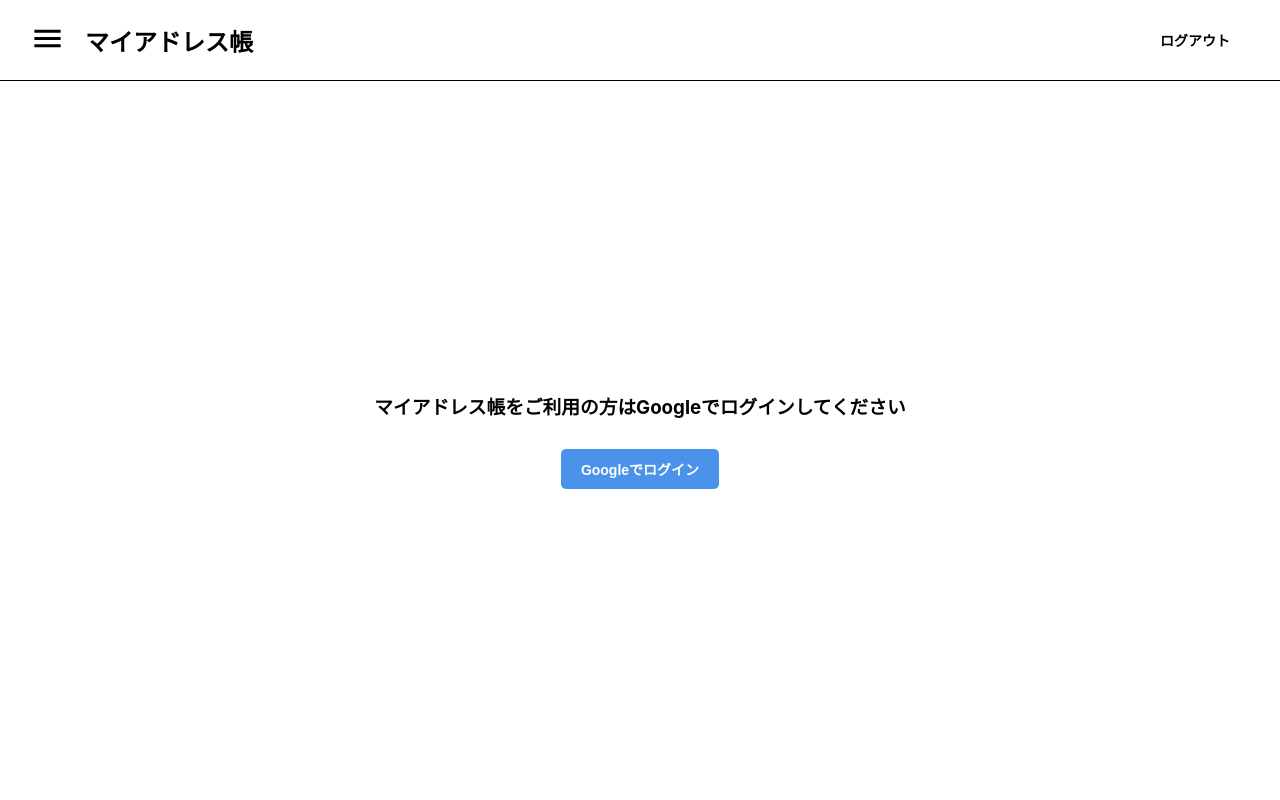
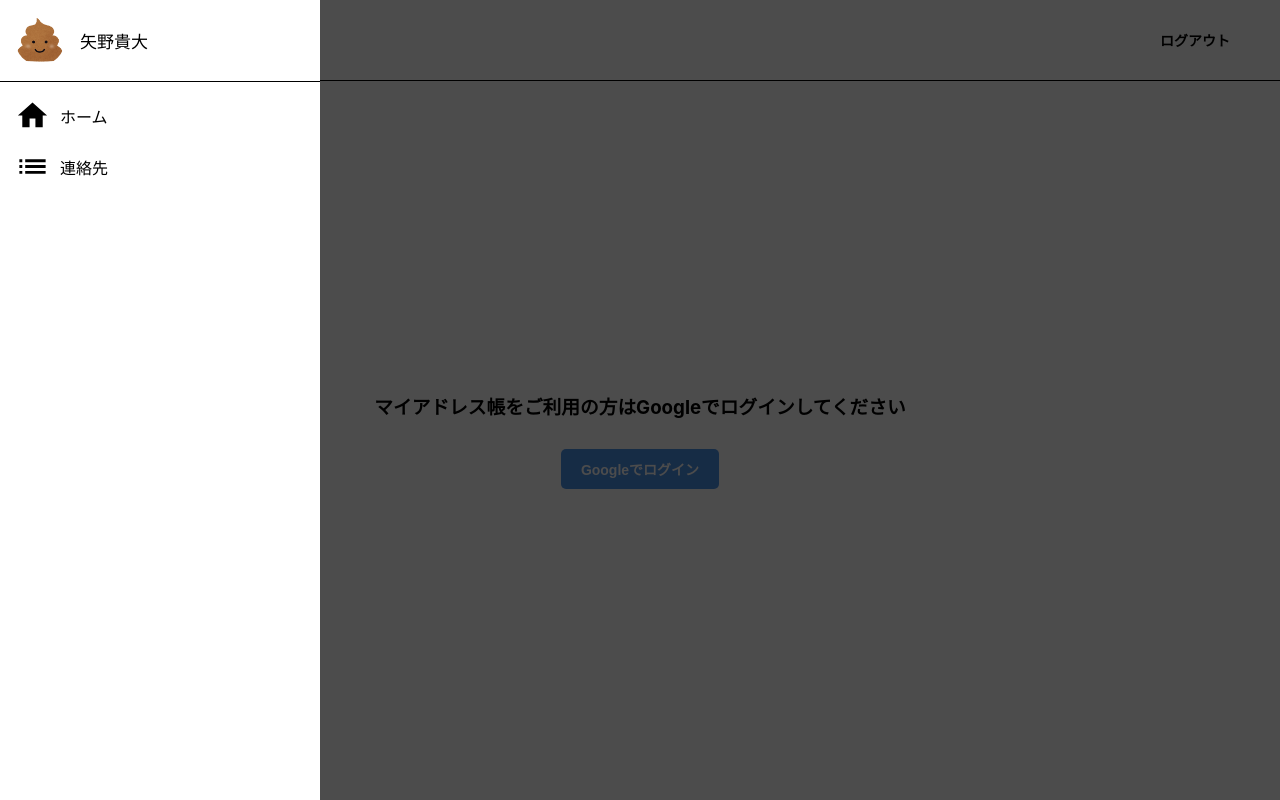
Before and after one commit to planb-yano/address-clone-app, a React (Create React App) app: page / in a window 1280 px wide. Both pictures are taken after a click on the element 47 px from the left and 40 px from the top of the page. Built offline with nearby package versions, Linux system fonts and the light colour scheme.

Commit message:
モーダルの実装とサイドバーの作成

```diff
--- a/src/App.scss
+++ b/src/App.scss
@@ -1,3 +1,3 @@
-h1, h2, h3, h4 {
+h1, h2, h3, h4, p {
     margin: 0;
 }
--- a/src/App.tsx
+++ b/src/App.tsx
@@ -1,13 +1,19 @@
-import React from "react";
+import { useState } from "react";
 import "./App.scss";
 import Header from "./components/header/Header";
 import Home from "./pages/home/Home";
+import Sidebar from "./components/sidebar/Sidebar";
 
 function App() {
-  return <div className="App">
-    <Header />
-    <Home />
-  </div>;
+  const [isModalOpen, setIsModalOpen] = useState<boolean>(false);
+
+  return (
+    <div className="App">
+      {isModalOpen ? <Sidebar setIsModalOpen={setIsModalOpen} /> : null}
+      <Header setIsModalOpen={setIsModalOpen} />
+      <Home />
+    </div>
+  );
 }
 
 export default App;
--- a/src/components/header/Header.tsx
+++ b/src/components/header/Header.tsx
@@ -2,11 +2,20 @@ import React from "react";
 import MenuIcon from "@mui/icons-material/Menu";
 import "./Header.scss";
 
-const Header = () => {
+type Props = {
+  setIsModalOpen: React.Dispatch<React.SetStateAction<boolean>>;
+};
+
+const Header = (props: Props) => {
+  const { setIsModalOpen } = props;
+
+  const handleModal = () => {
+    setIsModalOpen(true);
+  };
   return (
     <div className="header">
       <div className="headerLeft">
-        <div className="headerIcon">
+        <div className="headerIcon" onClick={handleModal}>
           <MenuIcon fontSize="large" />
         </div>
         <h2>マイアドレス帳</h2>
--- /dev/null
+++ b/src/components/sidebar/Sidebar.scss
@@ -0,0 +1,50 @@
+.sidebar {
+    .overlay {
+        display: flex;
+        position: fixed;
+        top: 0;
+        left: 0;
+        width: 100%;
+        height: 100vh;
+        background-color: rgba(0,0,0,0.7);
+        .sidebarLeft {
+            background-color: white;
+            flex: .25;
+            height: 100vh;
+            .sidebarHeader {
+                display: flex;
+                align-items: center;
+                padding: 15px 10px 16px 15px;
+                border-bottom: 1px solid black;
+                img {
+                    width: 50px;
+                    border-radius: 50%;
+                    margin-right: 15px;
+                }
+                .userName {
+                    font-size: 17px;
+                }
+            }
+        }
+        .sidebarMain {
+            .sidebarMainHome {
+                display: flex;
+                align-items: center;
+                margin: 16px 10px 16px 15px;
+                cursor: pointer;
+                .MuiSvgIcon-root {
+                    margin-right: 10px;
+                }
+            }
+            .sidebarMainAddress {
+                display: flex;
+                align-items: center;
+                margin: 0 10px 16px 15px;
+                cursor: pointer;
+                .MuiSvgIcon-root {
+                    margin-right: 10px;
+                }
+            }
+        }
+    }
+}
--- /dev/null
+++ b/src/components/sidebar/Sidebar.tsx
@@ -0,0 +1,41 @@
+import React from "react";
+import "./Sidebar.scss";
+import HomeIcon from "@mui/icons-material/Home";
+import ListIcon from "@mui/icons-material/List";
+
+type Props = {
+  setIsModalOpen: React.Dispatch<React.SetStateAction<boolean>>;
+};
+
+const Sidebar = (props: Props) => {
+  const { setIsModalOpen } = props;
+
+  const handleClose = () => {
+    setIsModalOpen(false);
+  };
+
+  return (
+    <div className="sidebar">
+      <div className="overlay" onClick={() => handleClose()}>
+        <div className="sidebarLeft" onClick={(e) => e.stopPropagation()}>
+          <div className="sidebarHeader">
+            <img src="/unchi_character.png" alt="" />
+            <p className="userName">矢野貴大</p>
+          </div>
+          <div className="sidebarMain">
+            <div className="sidebarMainHome">
+              <HomeIcon fontSize="large" />
+              <p className="sidebarMainHomeName">ホーム</p>
+            </div>
+            <div className="sidebarMainAddress">
+              <ListIcon fontSize="large" />
+              <p className="sidebarMainAddressName">連絡先</p>
+            </div>
+          </div>
+        </div>
+      </div>
+    </div>
+  );
+};
+
+export default Sidebar;
--- a/src/pages/home/Home.tsx
+++ b/src/pages/home/Home.tsx
@@ -1,10 +1,12 @@
 import React from "react";
-import "./Home.scss"
+import "./Home.scss";
 
 const Home = () => {
   return (
     <div className="home">
-      <h3 className="homeTitle">マイアドレス帳をご利用の方はGoogleでログインしてください</h3>
+      <h3 className="homeTitle">
+        マイアドレス帳をご利用の方はGoogleでログインしてください
+      </h3>
       <button className="homeButton">Googleでログイン</button>
     </div>
   );
```
Also changed, not shown: public/unchi_character.png (added).
